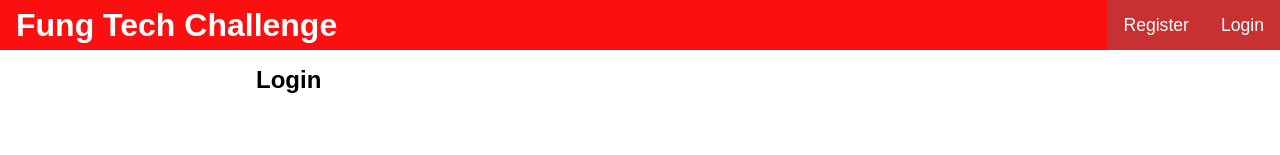
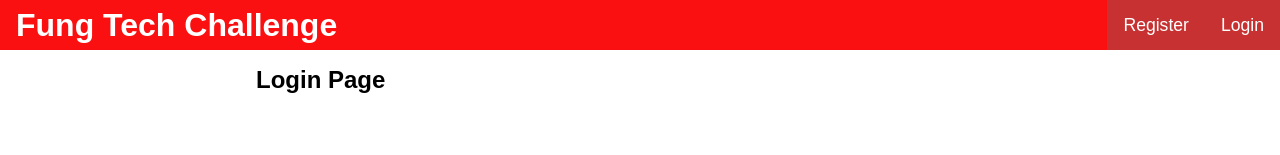
Before and after one commit to Don-Stevenson/fung-tech-challenge, a React (Create React App) app in the folder mern-auth-front/: page /login in a window 1280 px wide. Shown: the top 155 px of the page. Built offline with nearby package versions, Linux system fonts and the light colour scheme; no server answers.

Commit message:
update to h2 tag

```diff
--- a/mern-auth-front/src/components/auth/Login.js
+++ b/mern-auth-front/src/components/auth/Login.js
@@ -44,7 +44,7 @@ export default function Login() {
 
   return (
     <div className="page">
-      <h2>Login</h2>
+      <h2>Login Page</h2>
       {/* if an error display the error message and click it clear it */}
       {error && (
         <ErrorNotice message={error} clearError={() => setError(undefined)} />
```
